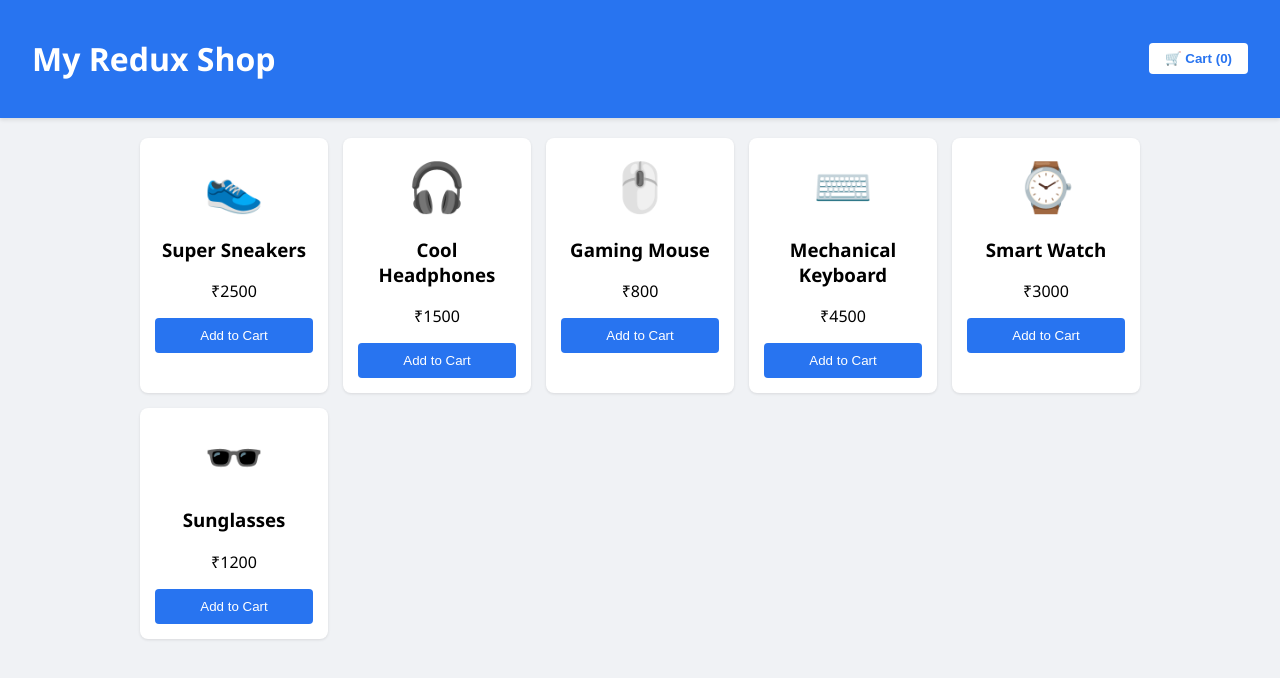
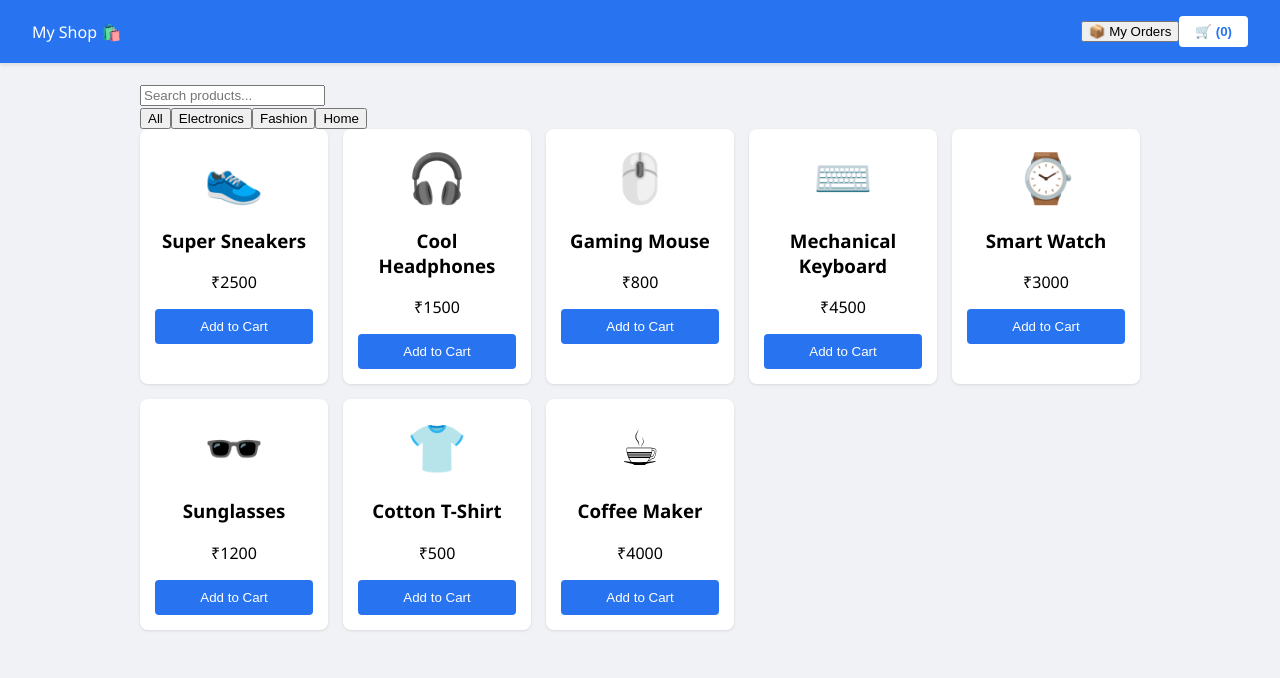
Before and after one commit to SIDHIMUSIC/E-commerce-Store-Shopping-Cart-, a React (Vite) app: page / in a window 1280 px wide. Shown: the top 678 px of the page. Built offline with nearby package versions, Linux system fonts and the light colour scheme.

Commit message:
ʜᴀʀʀʏ

```diff
--- a/src/App.jsx
+++ b/src/App.jsx
@@ -1,33 +1,61 @@
-import { useState } from 'react';
+import { useState, useEffect } from 'react';
 import { useSelector, useDispatch } from 'react-redux';
 import { addToCart, removeFromCart, clearCart } from './cartSlice';
 import './App.css';
 
+// Products Data with Categories & Description
 const PRODUCTS = [
-  { id: 1, title: 'Super Sneakers', price: 2500, image: '👟' },
-  { id: 2, title: 'Cool Headphones', price: 1500, image: '🎧' },
-  { id: 3, title: 'Gaming Mouse', price: 800, image: '🖱️' },
-  { id: 4, title: 'Mechanical Keyboard', price: 4500, image: '⌨️' },
-  { id: 5, title: 'Smart Watch', price: 3000, image: '⌚' },
-  { id: 6, title: 'Sunglasses', price: 1200, image: '🕶️' },
+  { id: 1, title: 'Super Sneakers', price: 2500, category: 'Fashion', image: '👟', description: 'High quality sneakers for running and casual wear. Very comfortable.' },
+  { id: 2, title: 'Cool Headphones', price: 1500, category: 'Electronics', image: '🎧', description: 'Noise cancelling headphones with deep bass sound.' },
+  { id: 3, title: 'Gaming Mouse', price: 800, category: 'Electronics', image: '🖱️', description: 'RGB gaming mouse with high DPI sensor for pro gamers.' },
+  { id: 4, title: 'Mechanical Keyboard', price: 4500, category: 'Electronics', image: '⌨️', description: 'Clicky mechanical keyboard with blue switches.' },
+  { id: 5, title: 'Smart Watch', price: 3000, category: 'Electronics', image: '⌚', description: 'Track your fitness, heart rate and sleep automatically.' },
+  { id: 6, title: 'Sunglasses', price: 1200, category: 'Fashion', image: '🕶️', description: 'UV protection sunglasses with stylish frame.' },
+  { id: 7, title: 'Cotton T-Shirt', price: 500, category: 'Fashion', image: '👕', description: '100% Cotton breathable fabric for summer.' },
+  { id: 8, title: 'Coffee Maker', price: 4000, category: 'Home', image: '☕', description: 'Brew fresh coffee instantly. Easy to clean.' },
 ];
 
 function App() {
-  const [currentView, setCurrentView] = useState('products');
+  const [currentView, setCurrentView] = useState('products'); // views: products, cart, checkout, details, orders
+  const [selectedProduct, setSelectedProduct] = useState(null); // For Detail View
 
-  // Form State including Payment Method
+  // Search & Filter State
+  const [searchTerm, setSearchTerm] = useState("");
+  const [selectedCategory, setSelectedCategory] = useState("All");
+
+  // Order History State (Load from LocalStorage)
+  const [orders, setOrders] = useState(() => {
+    const saved = localStorage.getItem('myOrders');
+    return saved ? JSON.parse(saved) : [];
+  });
+
+  // Form State
   const [formData, setFormData] = useState({
-    name: '',
-    address: '',
-    pincode: '',
-    mobile: '',
-    paymentMethod: 'cod' // Default option
+    name: '', address: '', pincode: '', mobile: '', paymentMethod: 'cod'
   });
 
   const cartItems = useSelector((state) => state.cart.items);
   const totalAmount = useSelector((state) => state.cart.totalAmount);
   const totalQuantity = useSelector((state) => state.cart.totalQuantity);
   const dispatch = useDispatch();
+
+  // Save Orders to LocalStorage
+  useEffect(() => {
+    localStorage.setItem('myOrders', JSON.stringify(orders));
+  }, [orders]);
+
+  // Handle Search & Filter
+  const filteredProducts = PRODUCTS.filter(product => {
+    const matchesSearch = product.title.toLowerCase().includes(searchTerm.toLowerCase());
+    const matchesCategory = selectedCategory === "All" || product.category === selectedCategory;
+    return matchesSearch && matchesCategory;
+  });
+
+  // Handle Product Click
+  const openProductDetails = (product) => {
+    setSelectedProduct(product);
+    setCurrentView('details');
+  };
 
   const handleInputChange = (e) => {
     setFormData({ ...formData, [e.target.name]: e.target.value });
@@ -40,44 +68,101 @@ function App() {
       return;
     }
 
-    // Create detailed success message
-    let paymentMsg = '';
-    if (formData.paymentMethod === 'cod') paymentMsg = '💵 Payment: Cash on Delivery';
-    else if (formData.paymentMethod === 'upi') paymentMsg = '📱 Payment: Paid via UPI';
-    else paymentMsg = '💳 Payment: Paid via Card';
+    // Create Order Object
+    const newOrder = {
+      id: Date.now(),
+      date: new Date().toLocaleDateString(),
+      items: cartItems,
+      total: totalAmount,
+      address: formData.address,
+      status: 'Processing'
+    };
 
-    alert(`Order Successful! 🎉\n\n${paymentMsg}\nDelivering to: ${formData.name}\nAddress: ${formData.address}`);
+    setOrders([newOrder, ...orders]); // Add to history
+    alert("Order Placed Successfully! 🎉");
 
     dispatch(clearCart());
     setFormData({ name: '', address: '', pincode: '', mobile: '', paymentMethod: 'cod' });
-    setCurrentView('products');
+    setCurrentView('orders'); // Go to Order History
   };
 
   return (
     <div className="app">
       <header>
-        <h1 onClick={() => setCurrentView('products')} style={{cursor:'pointer'}}>My Redux Shop</h1>
+        <div className="logo" onClick={() => setCurrentView('products')}>My Shop 🛍️</div>
+        <div className="nav-buttons">
+          <button onClick={() => setCurrentView('orders')}>📦 My Orders</button>
           <button className="cart-btn" onClick={() => setCurrentView('cart')}>
-          🛒 Cart ({totalQuantity})
+            🛒 ({totalQuantity})
           </button>
+        </div>
       </header>
 
       <main>
-        {/* VIEW 1: PRODUCT LIST */}
+        {/* VIEW 1: PRODUCTS LIST (With Search & Filter) */}
         {currentView === 'products' && (
+          <>
+            {/* Search Bar */}
+            <div className="search-bar">
+              <input
+                type="text"
+                placeholder="Search products..."
+                value={searchTerm}
+                onChange={(e) => setSearchTerm(e.target.value)}
+              />
+            </div>
+
+            {/* Category Filters */}
+            <div className="category-filters">
+              {["All", "Electronics", "Fashion", "Home"].map(cat => (
+                <button
+                  key={cat}
+                  className={selectedCategory === cat ? 'active' : ''}
+                  onClick={() => setSelectedCategory(cat)}
+                >
+                  {cat}
+                </button>
+              ))}
+            </div>
+
+            {/* Products Grid */}
             <div className="products-grid">
-            {PRODUCTS.map((product) => (
-              <div key={product.id} className="product-card">
+              {filteredProducts.map((product) => (
+                <div key={product.id} className="product-card" onClick={() => openProductDetails(product)}>
                   <div className="product-img">{product.image}</div>
                   <h3>{product.title}</h3>
                   <p>₹{product.price}</p>
-                <button onClick={() => dispatch(addToCart(product))}>Add to Cart</button>
+                  {/* StopPropagation to prevent opening details when clicking Add */}
+                  <button onClick={(e) => { e.stopPropagation(); dispatch(addToCart(product)); }}>
+                    Add to Cart
+                  </button>
                 </div>
               ))}
             </div>
+          </>
         )}
 
-        {/* VIEW 2: CART */}
+        {/* VIEW 2: PRODUCT DETAILS (Video Style) */}
+        {currentView === 'details' && selectedProduct && (
+          <div className="details-container">
+            <button className="back-btn-simple" onClick={() => setCurrentView('products')}>⬅ Back</button>
+            <div className="detail-content">
+              <div className="big-image">{selectedProduct.image}</div>
+              <div className="info">
+                <h1>{selectedProduct.title}</h1>
+                <span className="category-tag">{selectedProduct.category}</span>
+                <h2>₹{selectedProduct.price}</h2>
+                <p className="description">{selectedProduct.description}</p>
+                <div className="detail-actions">
+                  <button className="add-btn" onClick={() => dispatch(addToCart(selectedProduct))}>Add to Cart 🛒</button>
+                  <button className="buy-btn" onClick={() => { dispatch(addToCart(selectedProduct)); setCurrentView('cart'); }}>Buy Now ⚡</button>
+                </div>
+              </div>
+            </div>
+          </div>
+        )}
+
+        {/* VIEW 3: CART */}
         {currentView === 'cart' && (
           <div className="cart-container">
             <h2>Your Shopping Cart</h2>
@@ -89,13 +174,13 @@ function App() {
             ) : (
               <>
                 {cartItems.map((item) => (
-                  <div key={item.id} className="cart-item">
+                  <div key={item.id} className="cart-item" onClick={() => openProductDetails(item)}>
                     <span className="item-icon">{item.image}</span>
                     <div className="item-details">
                       <h4>{item.title}</h4>
                       <p>₹{item.price} x {item.quantity}</p>
                     </div>
-                    <div className="actions">
+                    <div className="actions" onClick={(e) => e.stopPropagation()}>
                       <button onClick={() => dispatch(removeFromCart(item.id))}>-</button>
                       <span>{item.quantity}</span>
                       <button onClick={() => dispatch(addToCart(item))}>+</button>
@@ -104,77 +189,62 @@ function App() {
                 ))}
                 <div className="total">
                   <h3>Total: ₹{totalAmount}</h3>
-                  <button className="checkout-btn" onClick={() => setCurrentView('checkout')}>
-                    Proceed to Checkout ➡️
-                  </button>
+                  <button className="checkout-btn" onClick={() => setCurrentView('checkout')}>Proceed to Checkout ➡️</button>
                 </div>
               </>
             )}
           </div>
         )}
 
-        {/* VIEW 3: CHECKOUT & PAYMENT */}
+        {/* VIEW 4: CHECKOUT FORM */}
         {currentView === 'checkout' && (
           <div className="checkout-container">
-            <h2>🚚 Delivery & Payment</h2>
+            <h2>🚚 Delivery Details</h2>
             <form onSubmit={handlePlaceOrder}>
-
-              <div className="form-section">
-                <h3>📍 Address Details</h3>
-                <div className="form-group">
-                  <label>Full Name</label>
-                  <input type="text" name="name" value={formData.name} onChange={handleInputChange} placeholder="Enter your name" />
-                </div>
-                <div className="form-group">
-                  <label>Mobile Number</label>
-                  <input type="number" name="mobile" value={formData.mobile} onChange={handleInputChange} placeholder="10-digit mobile" />
-                </div>
-                <div className="form-group">
-                  <label>Address</label>
-                  <textarea name="address" value={formData.address} onChange={handleInputChange} placeholder="Full address here..." rows="2"></textarea>
-                </div>
-                <div className="form-group">
-                  <label>Pincode</label>
-                  <input type="number" name="pincode" value={formData.pincode} onChange={handleInputChange} placeholder="e.g. 803101" />
-                </div>
-              </div>
-
-              <div className="form-section">
-                <h3>💳 Payment Method</h3>
-                <div className="payment-options">
-                  <label className={`payment-option ${formData.paymentMethod === 'upi' ? 'selected' : ''}`}>
-                    <input type="radio" name="paymentMethod" value="upi" checked={formData.paymentMethod === 'upi'} onChange={handleInputChange} />
-                    <span>UPI (GPay / PhonePe)</span>
-                  </label>
-
-                  <label className={`payment-option ${formData.paymentMethod === 'card' ? 'selected' : ''}`}>
-                    <input type="radio" name="paymentMethod" value="card" checked={formData.paymentMethod === 'card'} onChange={handleInputChange} />
-                    <span>Credit / Debit Card</span>
-                  </label>
-
-                  <label className={`payment-option ${formData.paymentMethod === 'cod' ? 'selected' : ''}`}>
-                    <input type="radio" name="paymentMethod" value="cod" checked={formData.paymentMethod === 'cod'} onChange={handleInputChange} />
-                    <span>Cash on Delivery (COD)</span>
-                  </label>
-                </div>
-              </div>
+              <div className="form-group"><label>Full Name</label><input type="text" name="name" value={formData.name} onChange={handleInputChange} required /></div>
+              <div className="form-group"><label>Mobile</label><input type="number" name="mobile" value={formData.mobile} onChange={handleInputChange} required /></div>
+              <div className="form-group"><label>Address</label><textarea name="address" value={formData.address} onChange={handleInputChange} required></textarea></div>
+              <div className="form-group"><label>Pincode</label><input type="number" name="pincode" value={formData.pincode} onChange={handleInputChange} required /></div>
 
               <div className="summary-box">
-                <p>Items Total: <strong>₹{totalAmount}</strong></p>
-                <p>Delivery: <strong style={{color:'green'}}>FREE</strong></p>
-                <hr/>
-                <h3>Payable Amount: ₹{totalAmount}</h3>
+                <h3>Total to Pay: ₹{totalAmount}</h3>
               </div>
-
               <div className="form-actions">
                 <button type="button" className="back-btn" onClick={() => setCurrentView('cart')}>Back</button>
-                <button type="submit" className="confirm-btn">
-                  {formData.paymentMethod === 'cod' ? 'Place Order' : 'Pay Now'} ✅
-                </button>
+                <button type="submit" className="confirm-btn">Confirm Order ✅</button>
               </div>
             </form>
           </div>
         )}
+
+        {/* VIEW 5: ORDER HISTORY */}
+        {currentView === 'orders' && (
+          <div className="orders-container">
+            <h2>📦 My Orders</h2>
+            {orders.length === 0 ? <p>No previous orders.</p> : (
+              <div className="orders-list">
+                {orders.map((order) => (
+                  <div key={order.id} className="order-card">
+                    <div className="order-header">
+                      <span>Date: {order.date}</span>
+                      <span className="status">{order.status}</span>
+                    </div>
+                    <div className="order-items">
+                      {order.items.map(item => (
+                        <span key={item.id}>{item.quantity} x {item.title}, </span>
+                      ))}
+                    </div>
+                    <div className="order-total">
+                      Total: ₹{order.total}
+                    </div>
+                  </div>
+                ))}
+              </div>
+            )}
+            <button className="back-btn-simple" onClick={() => setCurrentView('products')}>Back to Shop</button>
+          </div>
+        )}
+
       </main>
     </div>
   );
```
Lines whose indentation alone changed are shown as unchanged.
